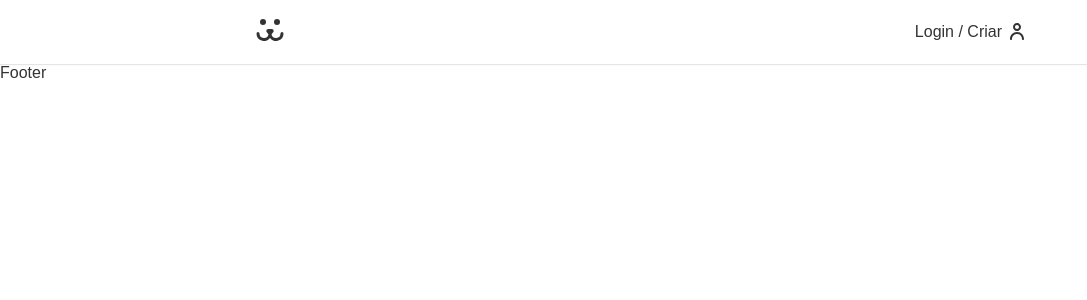
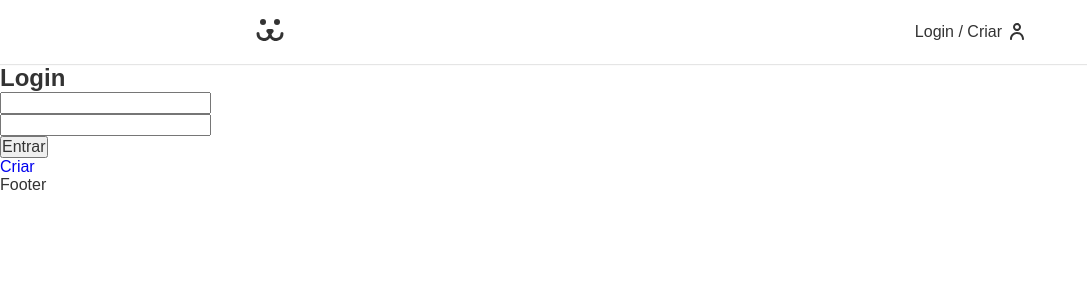
Before and after one commit to JulioCesarJ/rede-social-dogs, a React (Vite) app: page /login in a window 1280 px wide. Shown: the top 300 px of the page, without its empty margins (0-1087 px from the left). Built offline with nearby package versions, Linux system fonts and the light colour scheme.

Commit message:
Criação de rotas e componentes para pagina de login

```diff
--- a/src/App.jsx
+++ b/src/App.jsx
@@ -12,8 +12,8 @@
     <BrowserRouter>
       <Header />
       <Routes>
-        <Route path='/' element={Home}/>
-        <Route path='/login/login' element={Login}/>
+        <Route path='/' element={<Home />}/>
+        <Route path='/login/*' element={<Login />}/>
       </Routes>
       <Footer />
 
--- a/src/components/Login/Login.jsx
+++ b/src/components/Login/Login.jsx
@@ -1,8 +1,20 @@
 import React from 'react'
+import { Route, Routes } from 'react-router-dom';
+import LoginForm from './LoginForm';
+import LoginCreate from './LoginCreate';
+import LoginPasswordLost from './LoginPasswordLost';
+import LoginPasswordReset from './LoginPasswordReset';
 
 const Login = () => {
   return (
-    <div>Login</div>
+    <div>
+      <Routes>
+        <Route path='/' element={<LoginForm />} />
+        <Route path='criar' element={<LoginCreate />} />
+        <Route path='perdeu' element={<LoginPasswordLost />} />
+        <Route path='resetar' element={<LoginPasswordReset />} />
+      </Routes>
+    </div>
   )
 }
 
--- /dev/null
+++ b/src/components/Login/LoginCreate.jsx
@@ -0,0 +1,11 @@
+import React from 'react'
+
+const LoginCreate = () => {
+  return (
+    <div>LoginCreate
+
+    </div>
+  )
+}
+
+export default LoginCreate
--- /dev/null
+++ b/src/components/Login/LoginForm.jsx
@@ -0,0 +1,35 @@
+import React, { useState } from 'react'
+import { Link } from 'react-router-dom';
+
+const LoginForm = () => {
+  const [username, setUsername] = useState('')
+  const [password, setPassword] = useState('')
+
+  function handleSubmit(event){
+    event.preventDefault()
+    fetch('https://dogsapi.origamid.dev/json/jwt-auth/v1/token',{
+      method: "POST",
+      headers: {
+        'Content-Type': "aplication/json"
+      },
+      body: JSON.stringify({username, password})
+    }).then(response => {
+      console.log(response)
+      return response.json()
+    }).then(json => console.log(json))
+  }
+
+  return (
+    <section>
+      <h1>Login</h1>
+      <form action="" onSubmit={handleSubmit}>
+        <input type="text" onChange={({ target}) => setUsername(target.value)}/>
+        <input type="password" onChange={({ target }) => setPassword(target.value) } />
+        <button>Entrar</button>
+      </form>
+      <Link to="/login/criar">Criar</Link>
+    </section>
+  )
+}
+
+export default LoginForm;
--- /dev/null
+++ b/src/components/Login/LoginPasswordLost.jsx
@@ -0,0 +1,9 @@
+import React from 'react'
+
+const LoginPasswordLost = () => {
+  return (
+    <div>LoginPasswordLost</div>
+  )
+}
+
+export default LoginPasswordLost
--- /dev/null
+++ b/src/components/Login/LoginPasswordReset.jsx
@@ -0,0 +1,9 @@
+import React from 'react'
+
+const LoginPasswordReset = () => {
+  return (
+    <div>LoginPasswordReset</div>
+  )
+}
+
+export default LoginPasswordReset
```
